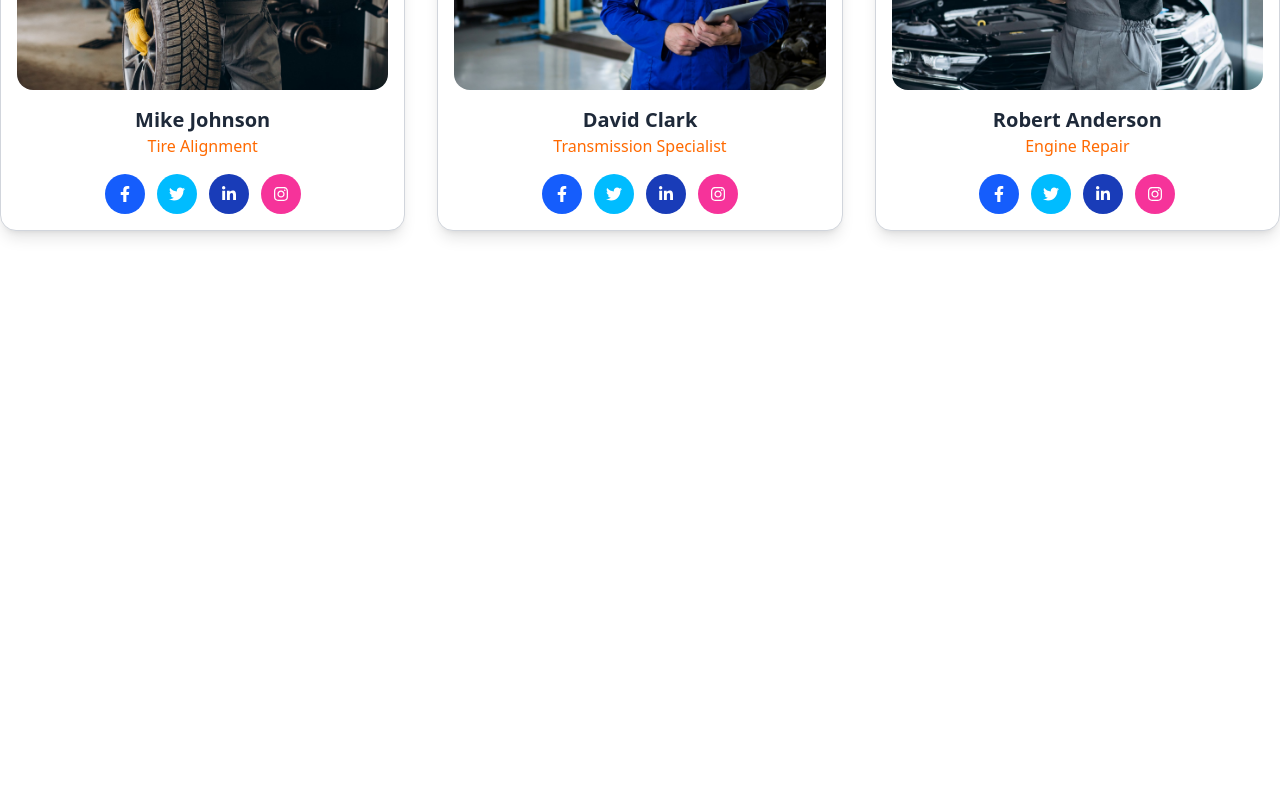
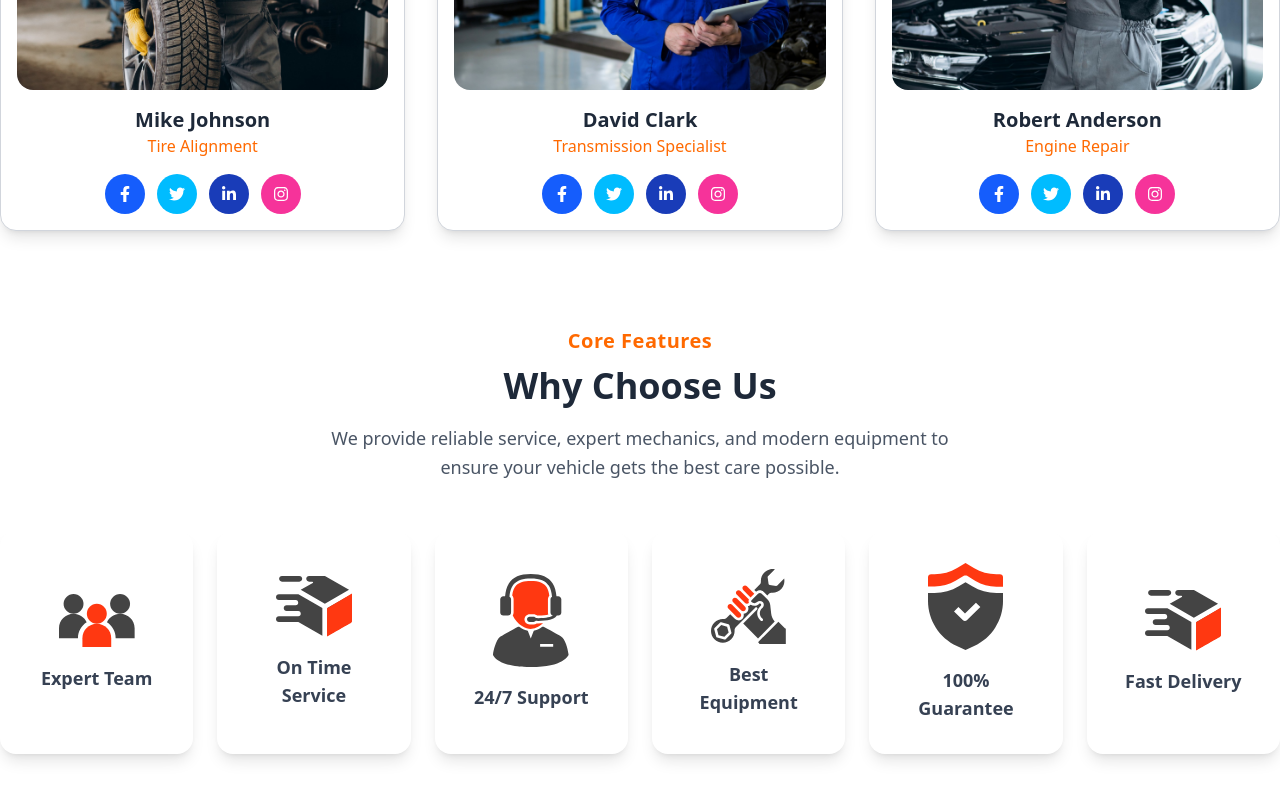
Before and after one commit to tuhin360/car-doctor, a Next.js app: page / in a window 1280 px wide. Shown: the part 2833-3633 px from the top of the page. Before the commit the page ends 3112 px from the top, so only its background shows below. Built offline with nearby package versions, Linux system fonts and the light colour scheme; no server answers; the database is empty.

Commit message:
feature section added

```diff
--- /dev/null
+++ b/src/app/components/FeatureSection.jsx
@@ -0,0 +1,53 @@
+import React from "react";
+import SectionHeader from "./SectionHeader";
+import Image from "next/image";
+
+const features = [
+  { icon: "/assets/icons/group.svg", title: "Expert Team" },
+  { icon: "/assets/icons/deliveryt.svg", title: "On Time Service" },
+  { icon: "/assets/icons/person.svg", title: "24/7 Support" },
+  { icon: "/assets/icons/Wrench.svg", title: "Best Equipment" },
+  { icon: "/assets/icons/check.svg", title: "100% Guarantee" },
+  { icon: "/assets/icons/deliveryt.svg", title: "Fast Delivery" },
+];
+
+const FeatureSection = () => {
+  return (
+    <div className="py-12">
+      <SectionHeader
+        subtitle="Core Features"
+        title="Why Choose Us"
+        description="We provide reliable service, expert mechanics, and modern equipment to ensure your vehicle gets the best care possible."
+      />
+
+      {/* Responsive Grid */}
+      <div className="grid grid-cols-1 sm:grid-cols-2 md:grid-cols-3 lg:grid-cols-6 gap-6 mt-10">
+        {features.map((feature, index) => (
+          <div
+            key={index}
+            className="relative flex flex-col justify-center items-center p-8 rounded-2xl shadow-lg overflow-hidden group cursor-pointer "
+          >
+            {/* Orange overlay (smooth fill) */}
+            <div className="absolute inset-0 bg-[#FF3811] scale-y-0 origin-bottom transition-transform duration-500 group-hover:scale-y-100 z-0"></div>
+
+            {/* Content */}
+            <div className="relative z-10 flex flex-col justify-center items-center">
+              <Image
+                src={feature.icon}
+                width={76}
+                height={53}
+                alt={feature.title}
+                className="mb-4 transition-all duration-300 group-hover:invert group-hover:brightness-0 group-hover:filter"
+              />
+              <p className="font-semibold text-lg text-gray-700 group-hover:text-white transition-colors duration-300 text-center">
+                {feature.title}
+              </p>
+            </div>
+          </div>
+        ))}
+      </div>
+    </div>
+  );
+};
+
+export default FeatureSection;
--- a/src/app/page.js
+++ b/src/app/page.js
@@ -5,6 +5,7 @@ import AboutUsSection from "./components/AboutUsSection";
 import LocationSection from "./components/LocationSection";
 import PopularProductSection from "./components/PopularProductSection";
 import TeamSection from "./components/TeamSection";
+import FeatureSection from "./components/FeatureSection";
 
 const HomePage = () => {
   return (
@@ -15,6 +16,7 @@ const HomePage = () => {
       <LocationSection/>
       <PopularProductSection/>
       <TeamSection/>
+      <FeatureSection/>
     </div>
   );
 };
```
Also changed, not shown: public/assets/icons/group_38729.svg (renamed from public/assets/icons/Group 38729.svg).
